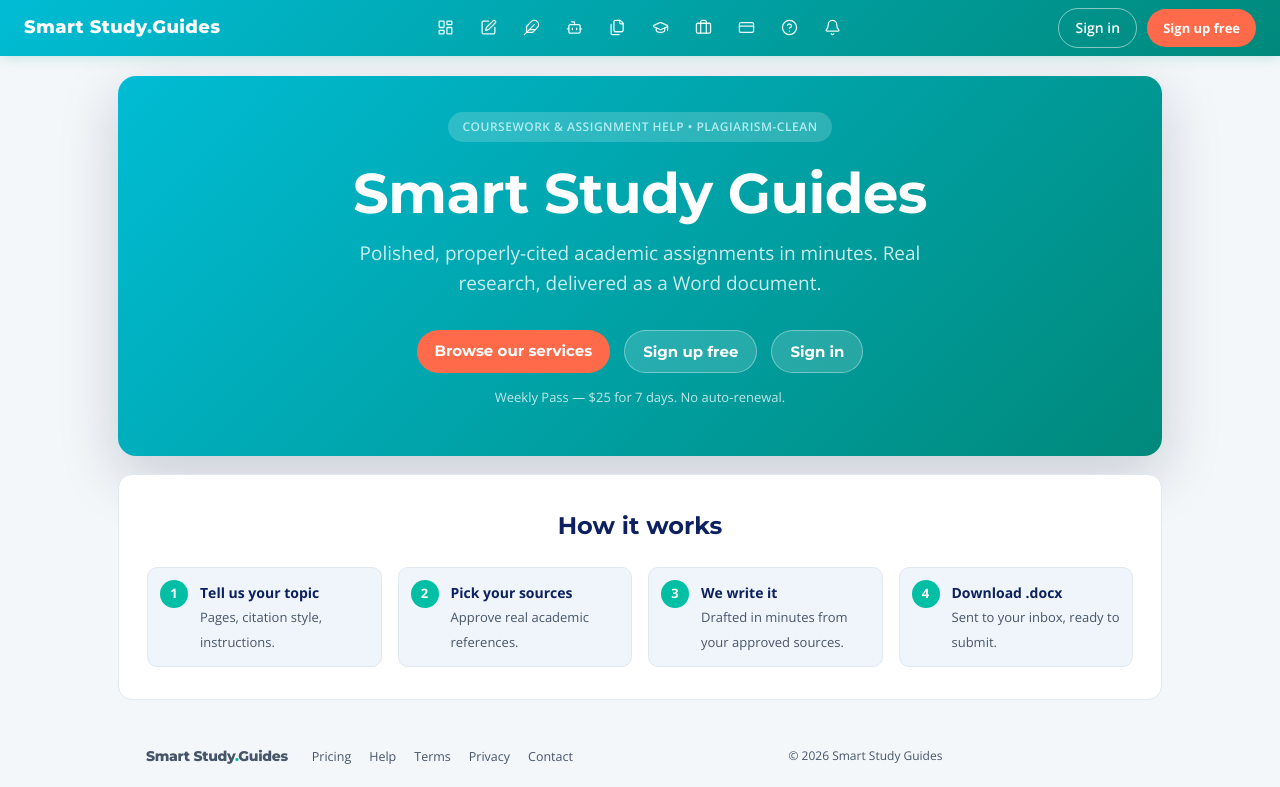
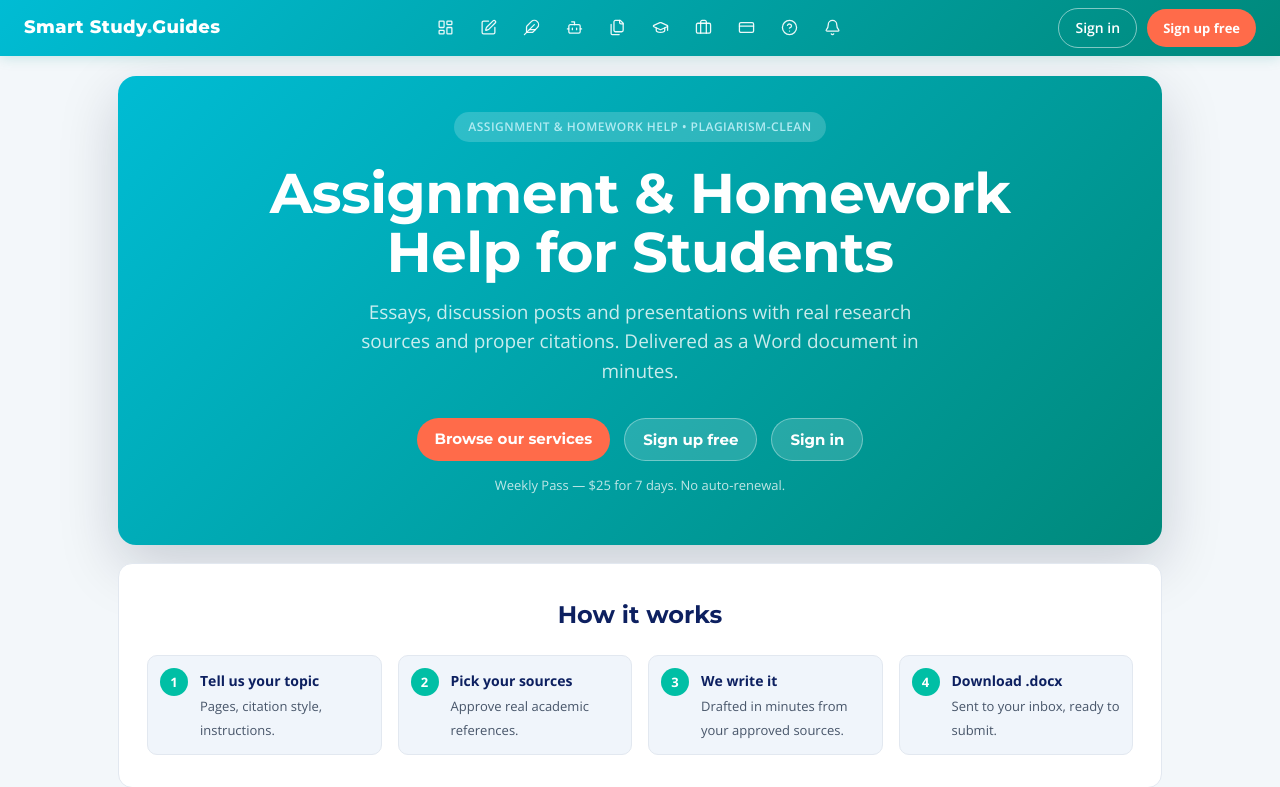
Before and after one commit to akyida001-lgtm/Smart-Study-Guides, a Flask app: page / in a window 1280 px wide. Shown: the top 787 px of the page. Before the commit the page ends 764 px from the top, so only its background shows below. Run offline with Flask 3, Linux system fonts and the light colour scheme; parts of the project's set-up code (start-up, migrations or seed data) failed here and were passed over; some libraries are stand-ins or nearby versions.

Commit message:
New student-focused search and marketing wording (no AI)
- Title: 'Smart Study Guides - Assignment & Homework Help for Students' (60 chars)
- Meta description (151 chars), keywords (assignment help, homework help, homework solver, student helper...), Open Graph and Twitter text
- Home: new H1, eyebrow and intro line; structured data description, FAQ and feature list reworded; no 'AI' in any structured data
- Guest dashboard and sign-in headlines match
- Redraw the share images with the new tagline

```diff
--- a/flask_app/templates/base.html
+++ b/flask_app/templates/base.html
@@ -3,11 +3,11 @@
 <head>
   <meta charset="utf-8" />
   <meta name="viewport" content="width=device-width, initial-scale=1" />
-  <title>{% block title %}Smart Study Guides — Coursework and Assignment Help{% endblock %}</title>
+  <title>{% block title %}Smart Study Guides — Assignment &amp; Homework Help for Students{% endblock %}</title>
 
   <!-- ── SEO Meta ── -->
-  <meta name="description" content="{% block meta_description %}Smart Study Guides helps with coursework: polished, properly cited essays, discussion posts and presentations in minutes. Real research sources, delivered as a Word document.{% endblock %}" />
-  <meta name="keywords" content="{% block meta_keywords %}assignment help, coursework help, essay help, homework help, discussion posts, presentations, college assignment help, plagiarism-free assignments, APA MLA Harvard citations, Word document{% endblock %}" />
+  <meta name="description" content="{% block meta_description %}Assignment and homework help for students. Essays, discussion posts and presentations with real sources and proper citations, delivered as a Word file.{% endblock %}" />
+  <meta name="keywords" content="{% block meta_keywords %}assignment help, homework help, homework solver, essay help, student helper, coursework help, discussion posts, presentations, college assignment help, plagiarism-free assignments, APA MLA Harvard citations, Word document{% endblock %}" />
   <meta name="robots" content="{% block meta_robots %}index, follow{% endblock %}" />
   <link rel="canonical" href="{% block canonical %}https://smart-study-guides.com{{ request.path }}{% endblock %}" />
 
@@ -20,8 +20,8 @@
   <!-- ── Open Graph (Facebook, WhatsApp, LinkedIn) ── -->
   <meta property="og:type"        content="website" />
   <meta property="og:site_name"   content="Smart Study Guides" />
-  <meta property="og:title"       content="{% block og_title %}Smart Study Guides — Coursework and Assignment Help{% endblock %}" />
-  <meta property="og:description" content="{% block og_description %}Coursework and assignment help: polished, properly cited work with real research sources, delivered as a Word document.{% endblock %}" />
+  <meta property="og:title"       content="{% block og_title %}Smart Study Guides — Assignment &amp; Homework Help for Students{% endblock %}" />
+  <meta property="og:description" content="{% block og_description %}Assignment and homework help for students: essays, discussion posts and presentations with real citations, delivered as a Word file.{% endblock %}" />
   <meta property="og:url"         content="https://smart-study-guides.com{{ request.path }}" />
   <meta property="og:image"       content="{% block og_image %}https://smart-study-guides.com/static/img/og-cover.jpg{% endblock %}" />
   <meta property="og:image:width"  content="630" />
@@ -30,8 +30,8 @@
 
   <!-- ── Twitter / X Card ── -->
   <meta name="twitter:card"        content="summary_large_image" />
-  <meta name="twitter:title"       content="{% block twitter_title %}Smart Study Guides — Coursework and Assignment Help{% endblock %}" />
-  <meta name="twitter:description" content="{% block twitter_description %}Coursework and assignment help. Real research, plagiarism-clean, delivered as .docx.{% endblock %}" />
+  <meta name="twitter:title"       content="{% block twitter_title %}Smart Study Guides — Assignment &amp; Homework Help for Students{% endblock %}" />
+  <meta name="twitter:description" content="{% block twitter_description %}Assignment and homework help for students. Real sources, proper citations, delivered as a Word file.{% endblock %}" />
   <meta name="twitter:image"       content="{% block twitter_image %}https://smart-study-guides.com/static/img/og-cover.jpg{% endblock %}" />
 
   <!-- ── Extra head (JSON-LD etc) ── -->
--- a/flask_app/templates/dashboard_guest.html
+++ b/flask_app/templates/dashboard_guest.html
@@ -5,7 +5,7 @@
 <section class="dx-mast">
   <div class="dx-top">
     <div>
-      <h1 class="dx-greet">Coursework help, start to finish</h1>
+      <h1 class="dx-greet">Assignment &amp; homework help, start to finish</h1>
       <p class="dx-status">Look around first. You only need an account when you want to use something.</p>
       <div class="dx-cta">
         <a class="btn accent" href="{{ url_for('auth.signup') }}">Sign up free</a>
--- a/flask_app/templates/home.html
+++ b/flask_app/templates/home.html
@@ -1,8 +1,8 @@
 {% extends "base.html" %}
-{% block title %}Smart Study Guides — Coursework and Assignment Help{% endblock %}
-{% block meta_description %}Smart Study Guides helps with coursework and assignments: polished, properly cited essays, discussion posts and presentations with real research sources, delivered as a Word document. Weekly Pass: $25 for 7 days.{% endblock %}
-{% block og_title %}Smart Study Guides — Coursework and Assignment Help{% endblock %}
-{% block og_description %}Coursework and assignment help with real citations. Polished, plagiarism-clean work delivered as a .docx file.{% endblock %}
+{% block title %}Smart Study Guides — Assignment &amp; Homework Help for Students{% endblock %}
+{% block meta_description %}Assignment and homework help for students. Essays, discussion posts and presentations with real sources and proper citations, delivered as a Word file.{% endblock %}
+{% block og_title %}Smart Study Guides — Assignment &amp; Homework Help for Students{% endblock %}
+{% block og_description %}Assignment and homework help for students: essays, discussion posts and presentations with real citations, delivered as a Word file.{% endblock %}
 {% block extra_head %}
 <!-- SoftwareApplication schema -->
 <script type="application/ld+json">
@@ -13,7 +13,7 @@
   "url": "https://smart-study-guides.com",
   "applicationCategory": "EducationalApplication",
   "operatingSystem": "Web",
-  "description": "Coursework and assignment help: essays, discussion posts and presentations with real research sources, delivered as Word documents.",
+  "description": "Assignment and homework help for students: essays, discussion posts and presentations with real research sources and proper citations, delivered as Word documents.",
   "offers": {
     "@type": "AggregateOffer",
     "lowPrice": "25.00",
@@ -24,7 +24,7 @@
   "featureList": [
     "Essays, discussion posts and presentations",
     "Real academic sources and citations",
-    "AI content checker",
+    "Built-in plagiarism checker",
     "Plagiarism checker",
     "Word document (.docx) delivery",
     "APA, MLA, Chicago, Harvard citation styles"
@@ -72,7 +72,7 @@
       "name": "What is Smart Study Guides?",
       "acceptedAnswer": {
         "@type": "Answer",
-        "text": "Smart Study Guides is a coursework and assignment service that produces fully written, properly cited essays and assignments. It sources real academic references and delivers a formatted Word document."
+        "text": "Smart Study Guides is an assignment and homework helper for students. It produces fully written, properly cited essays, discussion posts and presentations. It sources real academic references and delivers a formatted Word document."
       }
     },
     {
@@ -114,9 +114,9 @@
 {% block content %}
 <section class="landing-hero">
   <div class="landing-hero-inner">
-    <span class="landing-eyebrow">Coursework &amp; assignment help • Plagiarism-clean</span>
-    <h1>Smart Study Guides</h1>
-    <p class="landing-sub">Polished, properly-cited academic assignments in minutes. Real research, delivered as a Word document.</p>
+    <span class="landing-eyebrow">Assignment &amp; homework help • Plagiarism-clean</span>
+    <h1>Assignment &amp; Homework Help for Students</h1>
+    <p class="landing-sub">Essays, discussion posts and presentations with real research sources and proper citations. Delivered as a Word document in minutes.</p>
     <div class="landing-cta-row">
       {% if user and user.is_authenticated %}
         <a class="btn accent" href="{{ url_for('main.dashboard') }}">Open my dashboard</a>
--- a/flask_app/templates/login.html
+++ b/flask_app/templates/login.html
@@ -10,7 +10,7 @@
     </a>
     <div class="auth-panel-body">
       <div class="auth-panel-icon">📝</div>
-      <h2>Polished academic papers in minutes</h2>
+      <h2>Assignment and homework help in minutes</h2>
       <p>Real sources. Proper citations. Delivered as a .docx.</p>
       <ul class="auth-panel-bullets">
         <li>✅ 10% off your first subscription</li>
```
Also changed, not shown: flask_app/static/img/og-cover-preview.png, flask_app/static/img/og-cover.jpg, flask_app/static/img/og-cover.png, flask_app/static/img/og-square.jpg.
